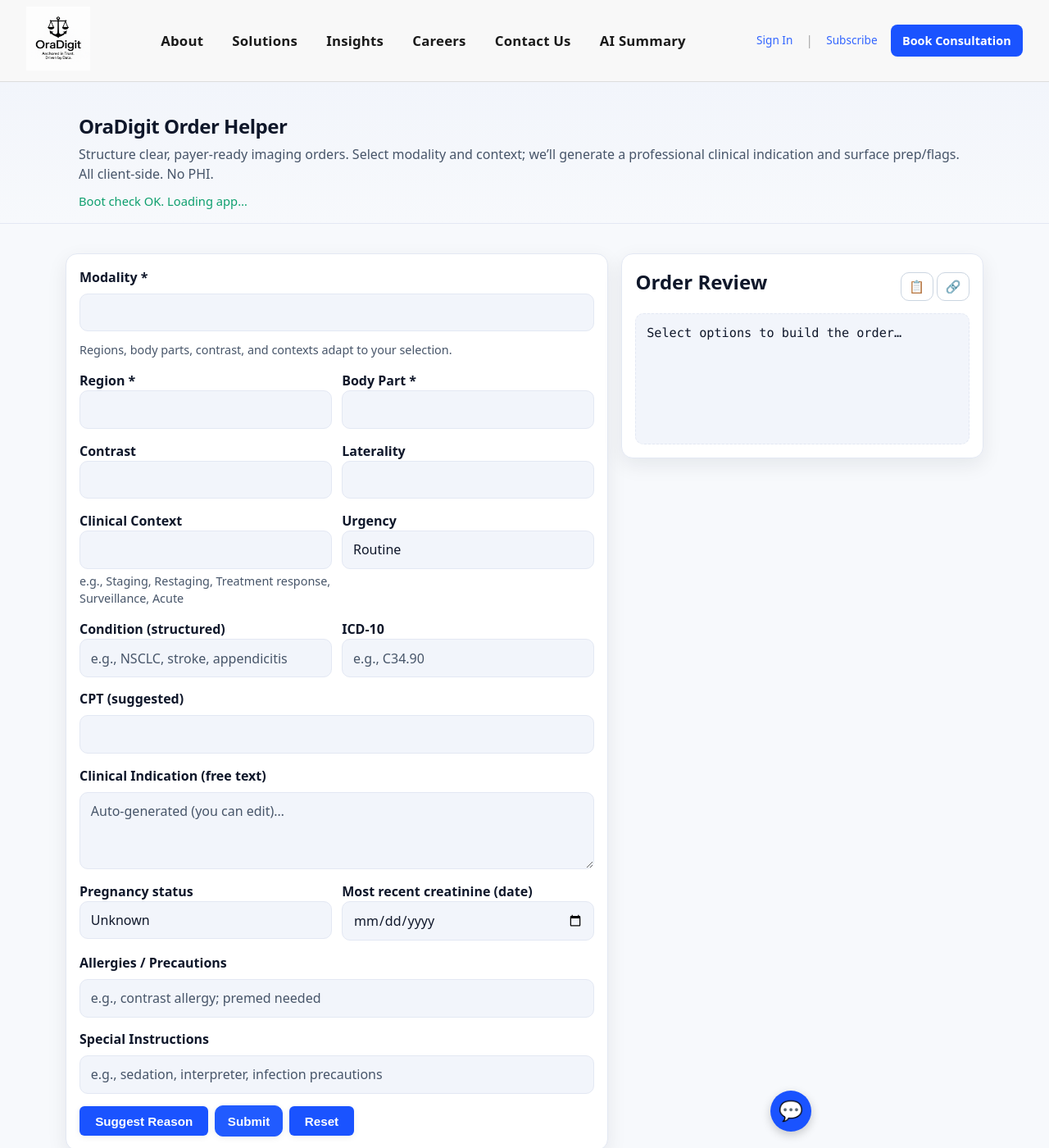
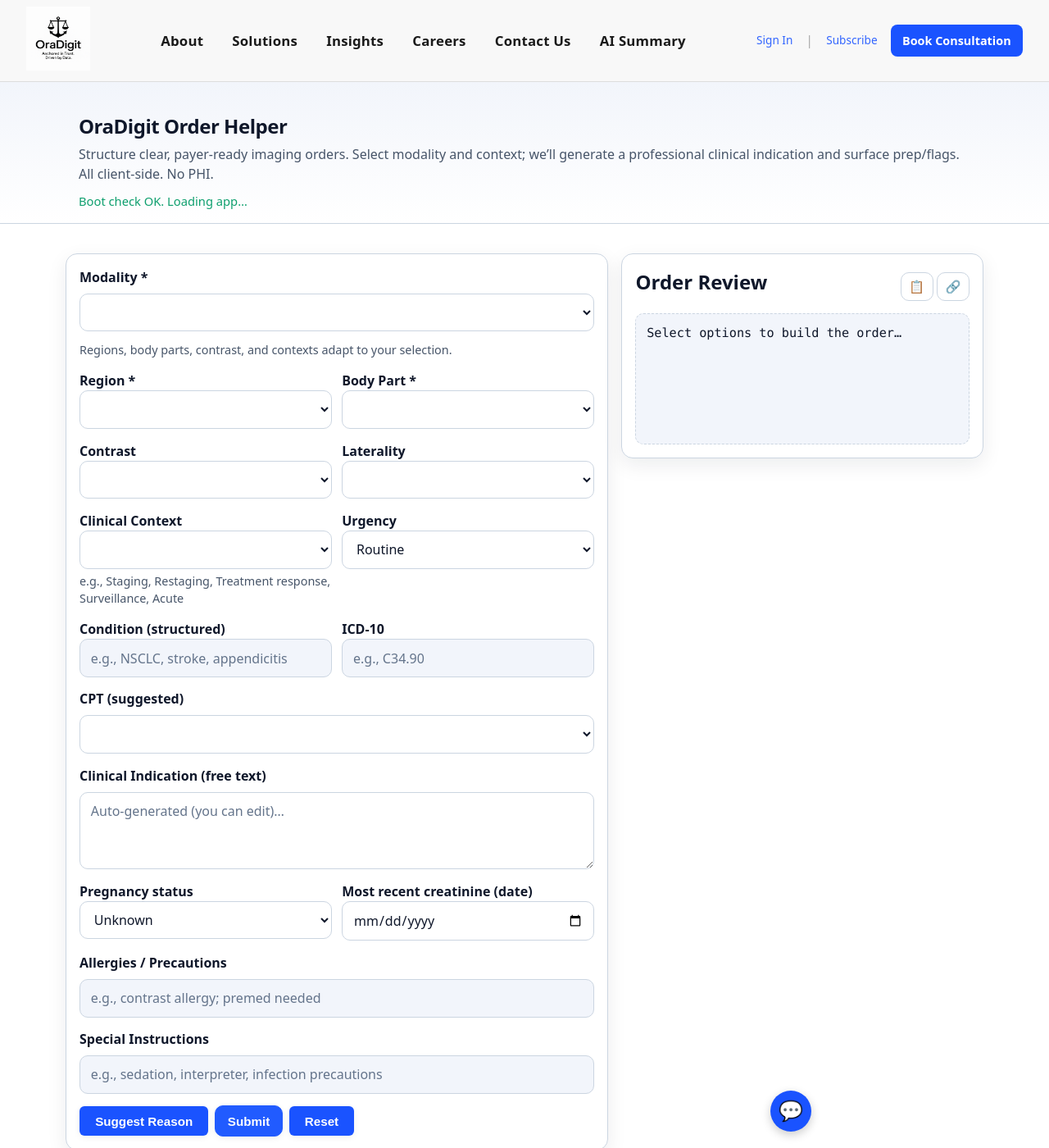
Before and after one commit to DataForSolution/oradigit-site, a Jekyll site: the page built from order-helper/index.html, in a window 1280 px wide and 1400 px high. Shown: the whole window at 82% size. Built offline with Jekyll 4.4.1, drawn with Linux system fonts in a browser that asks for light colours; comment, search, counter and statistics services are not loaded.

Commit message:
fix(order-helper): restore visible <select> text/options across themes; cache-bust CSS

```diff
--- a/order-helper/index.html
+++ b/order-helper/index.html
@@ -6,9 +6,9 @@
 ---
 
 <!-- Page-scoped assets & config -->
-<link rel="stylesheet" href="{{ '/order-helper/style.css' | relative_url }}?v=20250911">
-<meta name="oh-rules-path" content="{{ '/order-helper/data/rules.json' | relative_url }}?v=20250911">
-<meta name="oh-version" content="20250911">
+<link rel="stylesheet" href="{{ '/order-helper/style.css' | relative_url }}?v=20250912">
+<meta name="oh-rules-path" content="{{ '/order-helper/data/rules.json' | relative_url }}?v=20250912">
+<meta name="oh-version" content="20250912">
 
 <!-- Error beacon: surface JS errors in the status bar -->
 <script>
--- a/order-helper/style.css
+++ b/order-helper/style.css
@@ -330,3 +330,65 @@
 #btnReset:active {
   transform: translateY(0);
 }
+/* ---- FIX: make all form controls (esp. <select>) readable ---- */
+:root {
+  --oh-bg: #ffffff;
+  --oh-text: #0f172a;
+  --oh-muted: #64748b;
+  --oh-border: #cbd5e1;
+  --oh-bg-muted: #f8fafc;
+}
+@media (prefers-color-scheme: dark) {
+  :root {
+    --oh-bg: #0b1220;
+    --oh-text: #e5e7eb;
+    --oh-muted: #9aa4b2;
+    --oh-border: #334155;
+    --oh-bg-muted: #0f172a;
+  }
+}
+
+/* Apply sane defaults */
+select,
+input[type="text"],
+input[type="date"],
+textarea {
+  color: var(--oh-text) !important;
+  background: var(--oh-bg) !important;
+  border: 1px solid var(--oh-border) !important;
+  border-radius: 10px;
+  padding: 0.65rem 0.8rem;
+  font: inherit;
+}
+
+/* Placeholder / first disabled option (the “Select …” row) */
+select option[disabled],
+select option[value=""],
+input::placeholder,
+textarea::placeholder {
+  color: var(--oh-muted) !important;
+}
+
+/* Make actual options readable on all platforms */
+select option {
+  color: var(--oh-text) !important;
+  background: var(--oh-bg) !important; /* fixes white-on-white in some themes */
+}
+
+/* If you used a custom appearance earlier, keep text visible */
+select {
+  -webkit-appearance: auto !important;
+  -moz-appearance: auto !important;
+  appearance: auto !important;
+}
+
+/* Disabled state still looks disabled, but readable */
+select:disabled,
+input:disabled,
+textarea:disabled {
+  color: var(--oh-muted) !important;
+  background: var(--oh-bg-muted) !important;
+}
+
+/* Status bar should never hide behind anything */
+.oh-status, #status { z-index: 2; }
```
